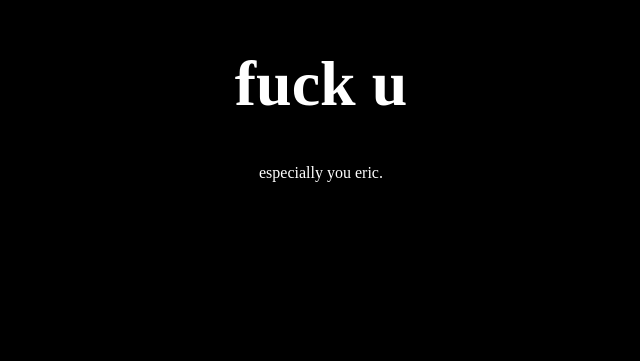
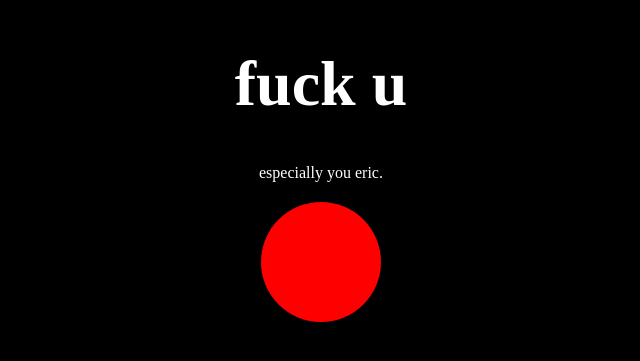
Before and after one commit to amxxxa2q/index.html, a plain HTML site: page index.html in a window 1280 px wide. Shown: the part 379-740 px from the top of the page, without its empty margins (319-959 px from the left). Drawn offline with Linux system fonts and the light colour scheme.

Commit message:
Update index.html

```diff
--- a/index.html
+++ b/index.html
@@ -14,10 +14,22 @@
     h1 {
       font-size: 4rem;
     }
+
+    .circle {
+      width: 120px;
+      height: 120px;
+      background: red;
+      border-radius: 50%;
+      margin: 20px auto;
+    }
   </style>
 </head>
 <body>
+
   <h1>fuck u</h1>
   <p>especially you eric.</p>
+
+  <div class="circle"></div>
+
 </body>
 </html>
```
